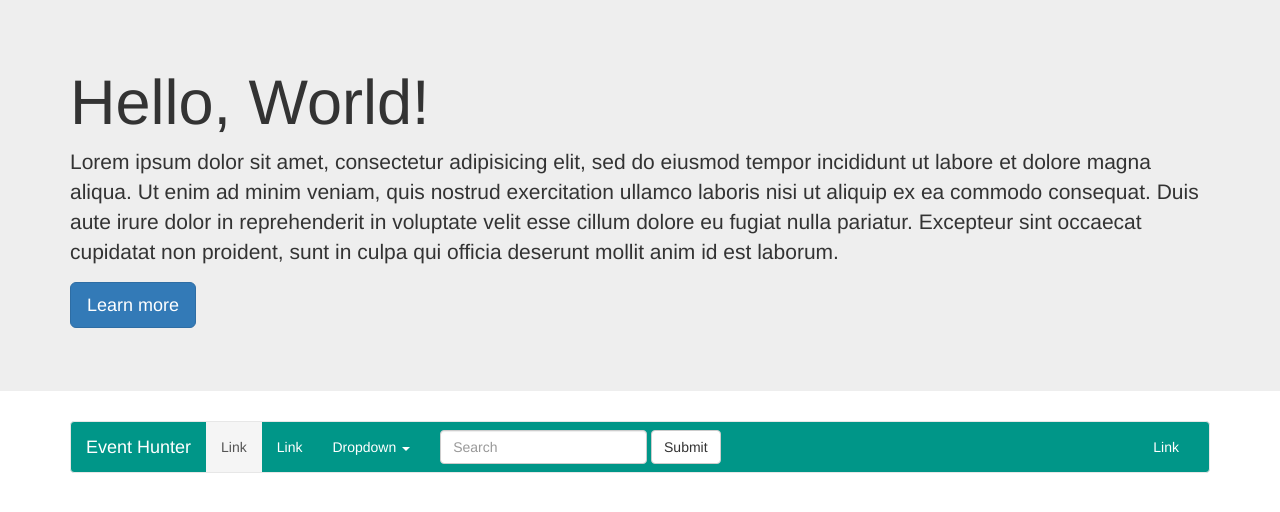
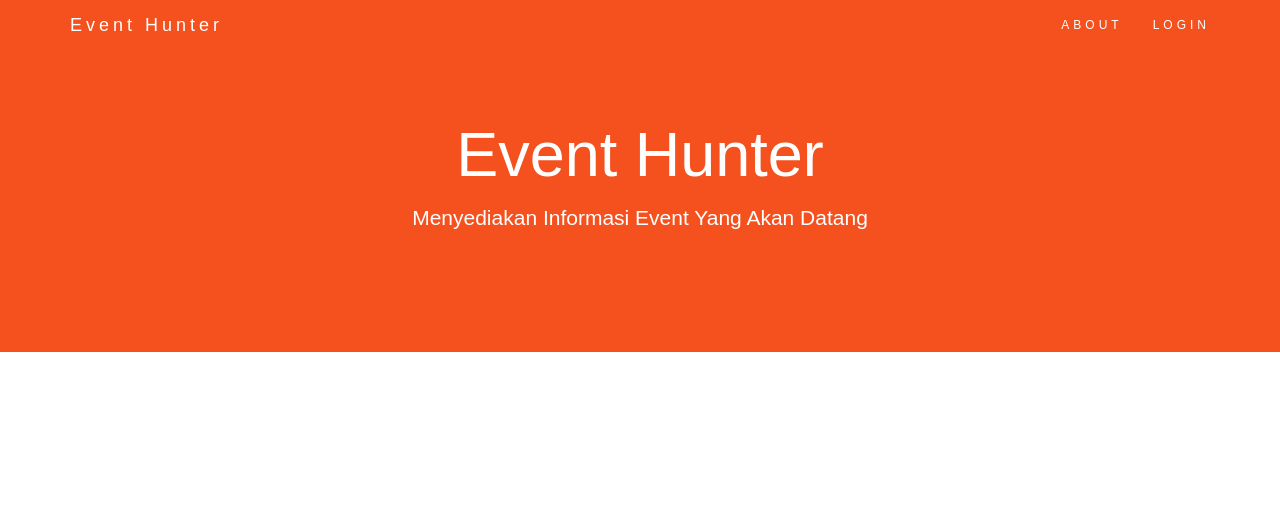
Before and after one commit to ozyexplorer/EventHunter, a PHP site: page / in a window 1280 px wide. Shown: the top 512 px of the page. Run offline with PHP 8.4, Linux system fonts and the light colour scheme.

Commit message:
update jumbotron

```diff
--- a/assets/app.css
+++ b/assets/app.css
@@ -1,68 +1,177 @@
-.navbar-default {
-  background-color: #009688;
-  border-color: #E7E7E7;
+body {
+      font: 400 15px Lato, sans-serif;
+      line-height: 1.8;
+      color: #818181;
   }
-/* Title */
-.navbar-default .navbar-brand {
-  color: #FFFFFF;
+  h2 {
+      font-size: 24px;
+      text-transform: uppercase;
+      color: #303030;
+      font-weight: 600;
+      margin-bottom: 30px;
   }
-.navbar-default .navbar-brand:hover,
-.navbar-default .navbar-brand:focus {
-  color: #FFFFFF;
+  h4 {
+      font-size: 19px;
+      line-height: 1.375em;
+      color: #303030;
+      font-weight: 400;
+      margin-bottom: 30px;
   }
-/* Link */
-.navbar-default .navbar-nav > li > a {
-  color: #FFFFFF;
+  .jumbotron {
+      background-color: #f4511e;
+      color: #fff;
+      padding: 100px 25px;
+      font-family: Montserrat, sans-serif;
   }
-.navbar-default .navbar-nav > li > a:hover,
-.navbar-default .navbar-nav > li > a:focus {
-  color: #333;
+  .container-fluid {
+      padding: 60px 50px;
   }
-.navbar-default .navbar-nav > .active > a,
-.navbar-default .navbar-nav > .active > a:hover,
-.navbar-default .navbar-nav > .active > a:focus {
-  color: #555;
-  background-color: #f5f5f5 ;
+  .bg-grey {
+      background-color: #f6f6f6;
   }
-.navbar-default .navbar-nav > .open > a,
-.navbar-default .navbar-nav > .open > a:hover,
-.navbar-default .navbar-nav > .open > a:focus {
-  color: #555;
-  background-color: #f5f5f5 ;
+  .logo-small {
+      color: #f4511e;
+      font-size: 50px;
   }
-/* Caret */
-.navbar-default .navbar-nav > .dropdown > a .caret {
-  border-top-color: #FFFFFF;
-  border-bottom-color: #FFFFFF;
+  .logo {
+      color: #f4511e;
+      font-size: 200px;
   }
-.navbar-default .navbar-nav > .dropdown > a:hover .caret,
-.navbar-default .navbar-nav > .dropdown > a:focus .caret {
-  border-top-color: #333;
-  border-bottom-color: #333;
+  .thumbnail {
+      padding: 0 0 15px 0;
+      border: none;
+      border-radius: 0;
   }
-.navbar-default .navbar-nav > .open > a .caret,
-.navbar-default .navbar-nav > .open > a:hover .caret,
-.navbar-default .navbar-nav > .open > a:focus .caret {
-  border-top-color: #555;
-  border-bottom-color: #555;
+  .thumbnail img {
+      width: 100%;
+      height: 100%;
+      margin-bottom: 10px;
   }
-/* Mobile version */
+  .carousel-control.right, .carousel-control.left {
+      background-image: none;
+      color: #f4511e;
+  }
+  .carousel-indicators li {
+      border-color: #f4511e;
+  }
+  .carousel-indicators li.active {
+      background-color: #f4511e;
+  }
+  .item h4 {
+      font-size: 19px;
+      line-height: 1.375em;
+      font-weight: 400;
+      font-style: italic;
+      margin: 70px 0;
+  }
+  .item span {
+      font-style: normal;
+  }
+  .panel {
+      border: 1px solid #f4511e;
+      border-radius:0 !important;
+      transition: box-shadow 0.5s;
+  }
+  .panel:hover {
+      box-shadow: 5px 0px 40px rgba(0,0,0, .2);
+  }
+  .panel-footer .btn:hover {
+      border: 1px solid #f4511e;
+      background-color: #fff !important;
+      color: #f4511e;
+  }
+  .panel-heading {
+      color: #fff !important;
+      background-color: #f4511e !important;
+      padding: 25px;
+      border-bottom: 1px solid transparent;
+      border-top-left-radius: 0px;
+      border-top-right-radius: 0px;
+      border-bottom-left-radius: 0px;
+      border-bottom-right-radius: 0px;
+  }
+  .panel-footer {
+      background-color: white !important;
+  }
+  .panel-footer h3 {
+      font-size: 32px;
+  }
+  .panel-footer h4 {
+      color: #aaa;
+      font-size: 14px;
+  }
+  .panel-footer .btn {
+      margin: 15px 0;
+      background-color: #f4511e;
+      color: #fff;
+  }
+  .navbar {
+      margin-bottom: 0;
+      background-color: #f4511e;
+      z-index: 9999;
+      border: 0;
+      font-size: 12px !important;
+      line-height: 1.42857143 !important;
+      letter-spacing: 4px;
+      border-radius: 0;
+      font-family: Montserrat, sans-serif;
+  }
+  .navbar li a, .navbar .navbar-brand {
+      color: #fff !important;
+  }
+  .navbar-nav li a:hover, .navbar-nav li.active a {
+      color: #f4511e !important;
+      background-color: #fff !important;
+  }
   .navbar-default .navbar-toggle {
-  border-color: #DDD;
+      border-color: transparent;
+      color: #fff !important;
   }
-.navbar-default .navbar-toggle:hover,
-.navbar-default .navbar-toggle:focus {
-  background-color: #DDD;
+  footer .glyphicon {
+      font-size: 20px;
+      margin-bottom: 20px;
+      color: #f4511e;
   }
-.navbar-default .navbar-toggle .icon-bar {
-  background-color: #CCC;
+  .slideanim {visibility:hidden;}
+  .slide {
+      animation-name: slide;
+      -webkit-animation-name: slide;
+      animation-duration: 1s;
+      -webkit-animation-duration: 1s;
+      visibility: visible;
   }
-@media (max-width: 767px) {
-  .navbar-default .navbar-nav .open .dropdown-menu > li > a {
-      color: #FFFFFF;
+  @keyframes slide {
+    0% {
+      opacity: 0;
+      transform: translateY(70%);
     }
-  .navbar-default .navbar-nav .open .dropdown-menu > li > a:hover,
-  .navbar-default .navbar-nav .open .dropdown-menu > li > a:focus {
-        color: #333;
+    100% {
+      opacity: 1;
+      transform: translateY(0%);
     }
   }
+  @-webkit-keyframes slide {
+    0% {
+      opacity: 0;
+      -webkit-transform: translateY(70%);
+    }
+    100% {
+      opacity: 1;
+      -webkit-transform: translateY(0%);
+    }
+  }
+  @media screen and (max-width: 768px) {
+    .col-sm-4 {
+      text-align: center;
+      margin: 25px 0;
+    }
+    .btn-lg {
+        width: 100%;
+        margin-bottom: 35px;
+    }
+  }
+  @media screen and (max-width: 480px) {
+    .logo {
+        font-size: 150px;
+    }
+  }
--- a/index.php
+++ b/index.php
@@ -10,58 +10,33 @@
 
   </head>
   <body>
-    <div class="jumbotron">
+    <!-- Navbar -->
+    <nav class="navbar navbar-default navbar-fixed-top">
       <div class="container">
-        <h1>Hello, World!</h1>
-        <p>Lorem ipsum dolor sit amet, consectetur adipisicing elit, sed do eiusmod tempor incididunt ut labore et dolore magna aliqua. Ut enim ad minim veniam, quis nostrud exercitation ullamco laboris nisi ut aliquip ex ea commodo consequat. Duis aute irure dolor in reprehenderit in voluptate velit esse cillum dolore eu fugiat nulla pariatur. Excepteur sint occaecat cupidatat non proident, sunt in culpa qui officia deserunt mollit anim id est laborum.</p>
-        <p><a class="btn btn-primary btn-lg">Learn more</a></p>
-      </div>
-    </div>
-
-    <div class="container">
-      <!-- Navigasi -->
-      <nav class="navbar navbar-default">
-        <div class="container-fluid">
         <div class="navbar-header">
-            <button type="button" class="navbar-toggle collapsed" data-toggle="collapse" data-target="#bs-example-navbar-collapse-1">
-              <span class="sr-only">Toggle navigation</span>
+          <button type="button" class="navbar-toggle" data-toggle="collapse" data-target="#myNavbar">
             <span class="icon-bar"></span>
             <span class="icon-bar"></span>
             <span class="icon-bar"></span>
           </button>
-            <a class="navbar-brand" href="#">Event Hunter</a>
+          <a class="navbar-brand" href="#myPage">Event Hunter</a>
         </div>
-
-          <div class="collapse navbar-collapse" id="bs-example-navbar-collapse-1">
-            <ul class="nav navbar-nav">
-              <li class="active"><a href="#">Link <span class="sr-only">(current)</span></a></li>
-              <li><a href="#">Link</a></li>
-              <li class="dropdown">
-                <a href="#" class="dropdown-toggle" data-toggle="dropdown" role="button" aria-expanded="false">Dropdown <span class="caret"></span></a>
-                <ul class="dropdown-menu" role="menu">
-                  <li><a href="#">Action</a></li>
-                  <li><a href="#">Another action</a></li>
-                  <li><a href="#">Something else here</a></li>
-                  <li class="divider"></li>
-                  <li><a href="#">Separated link</a></li>
-                  <li class="divider"></li>
-                  <li><a href="#">One more separated link</a></li>
-                </ul>
-              </li>
-            </ul>
-            <form class="navbar-form navbar-left" role="search">
-              <div class="form-group">
-                <input type="text" class="form-control" placeholder="Search">
-              </div>
-              <button type="submit" class="btn btn-default">Submit</button>
-            </form>
+        <div class="collapse navbar-collapse" id="myNavbar">
           <ul class="nav navbar-nav navbar-right">
-              <li><a href="#">Link</a></li>
+            <li><a href="#about">ABOUT</a></li>
+            <li><a href="login.php">LOGIN</a></li>
           </ul>
         </div>
       </div>
     </nav>
+    <!-- Header -->
+    <div class="jumbotron text-center">
+      <h1>Event Hunter</h1>
+      <p>Menyediakan Informasi Event Yang Akan Datang</p>
     </div>
+
+
+
     <script src="assets/jquery.min.js"></script>
     <script src="assets/bootstrap/js/bootstrap.min.js"></script>
   </body>
```
Lines whose indentation alone changed are shown as unchanged.
